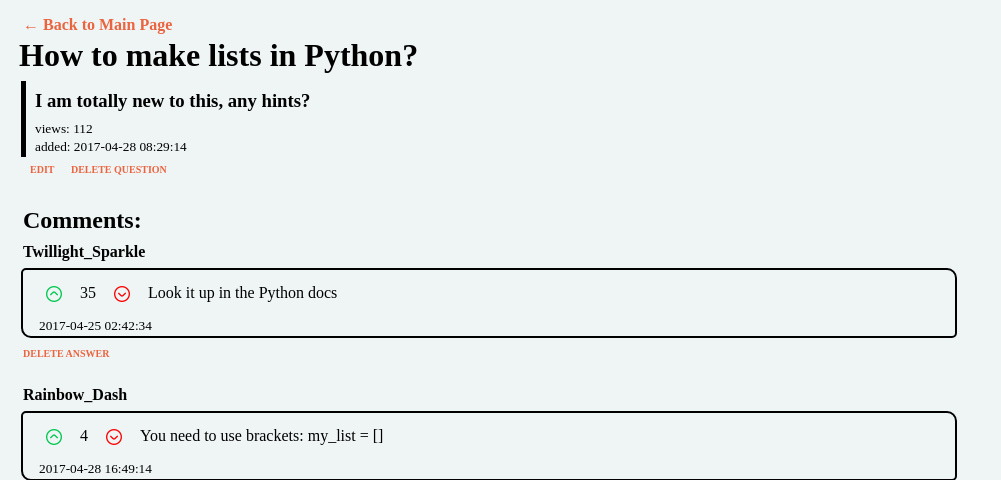
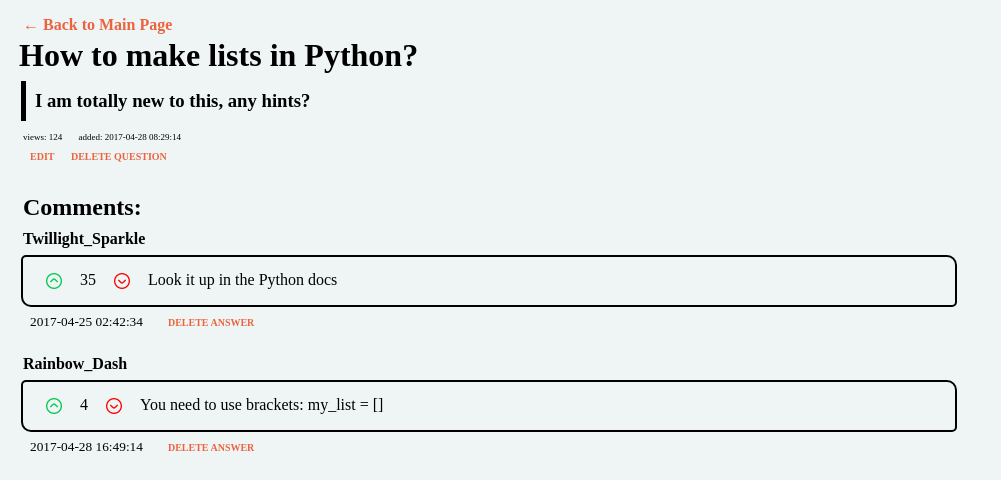
Before and after one commit to dapie346/AskMate, a Flask app: page /question/1 in a window 1280 px wide. Shown: the top 480 px of the page, without its empty margins (0-1001 px from the left). Run offline with Flask 2, Linux system fonts and the light colour scheme.

Commit message:
visual changes

```diff
--- a/sample_data/answer.csv
+++ b/sample_data/answer.csv
@@ -6,9 +6,9 @@ id,submission_time,vote_number,question_id,user,message,image
 
 1821,1668513595,0,1398,Applejack,Yes,
 
-2526,1668604005,12,3,Moderator,"Bylo, zamykam temat. Daje ostrzezenie, a na przyszlosc uzywaj funkcji szukaj, bo bedzie ban",
+2526,1668604005,12,3,Moderator,"Question already asked multiple times. See other threads",
 
-5731,1668604056,3,3,"Grognak the Destroyer, Attorney at Law","lol, noob z elektroda.pl nie ogarnia podstaw",
+5731,1668604056,3,3,"Grognak the Destroyer - Attorney at Law","lol, get educated",
 
 4608,1668629822,-9,1,Elon Musk,"Delete folders you don't need, like System32",
 
@@ -16,4 +16,4 @@ id,submission_time,vote_number,question_id,user,message,image
 
 9717,1668675066,0,1,Fluttershy,Answer,
 
-7168,1668677849,10,3,Rarity,"I don't know, but here's a picture of an apple:",answer_7168.png
+7168,1668677849,10,3,Apllejack,"I don't know, but here's a picture of an apple:",answer_7168.png
--- a/sample_data/question.csv
+++ b/sample_data/question.csv
@@ -1,7 +1,7 @@
 id,submission_time,view_number,vote_number,title,message,image
 
-1,1493368154,112,5,How to make lists in Python?,"I am totally new to this, any hints?",
+1,1493368154,124,5,How to make lists in Python?,"I am totally new to this, any hints?",
 
 2,1493068124,20,2,Wordpress loading multiple jQuery Versions,I developed a plugin that uses the jquery booklet plugin (http://builtbywill.com/booklet/#/) this plugin binds a function to $ so I cann call $('.myBook').booklet();,
 
-3,0493368154,139,-4,How to make lists in Python? [THREAD CLOSED BY MODERATOR],"I am totally new to this, any hints?",
+3,0493368154,141,-4,How to make lists in Python?,"I am totally new to this, any hints?",
--- a/static/style.css
+++ b/static/style.css
@@ -104,3 +104,8 @@ header {
     border-radius: 5px 10px 5px 10px;
     width:75%;
 }
+
+.time-views {
+    font-size: 9px;
+    text-indent: 40px;
+}
--- a/templates/display-question.html
+++ b/templates/display-question.html
@@ -6,14 +6,12 @@
     <h1>{{ question['title'] }}</h1>
     <div class="question">
     <h3>{{ question['message'] }}</h3>
-        <small>views: {{ question['view_number'] }}</small>
-        <br>
-        <small>added: {{ question['submission_time'] }}</small>
-
     {% if question['image'] != '' %}
     <img src="{{ url_for('static', filename=('images/' + question['image'])) }}" class="image">
     {% endif %}
     </div>
+    <span class="time-views">views: {{ question['view_number'] }} </span>
+    <span class="time-views">added: {{ question['submission_time'] }}</span>
     <div class="edit_and_delete">
         <a href="{{ url_for('edit_question', question_id = question['id']) }}">EDIT</a>
         <a href="{{ url_for('delete_question', question_id = question['id'])}}">DELETE QUESTION</a>
@@ -37,9 +35,8 @@
         {% if answer['image'] != '' %}
             <img src="{{ url_for('static', filename=('images/' + answer['image'])) }}" class="image">
         {% endif %}
-            <small><time> {{ answer['submission_time'] }}</time></small>
-
         </div>
+        <small><time> {{ answer['submission_time'] }}</time></small>
         <a href="{{ url_for('delete_answer', answer_id = answer['id'])}}"style="font-size: 10px;"> DELETE ANSWER</a>
         <br><br>
     {% endfor %}
```
